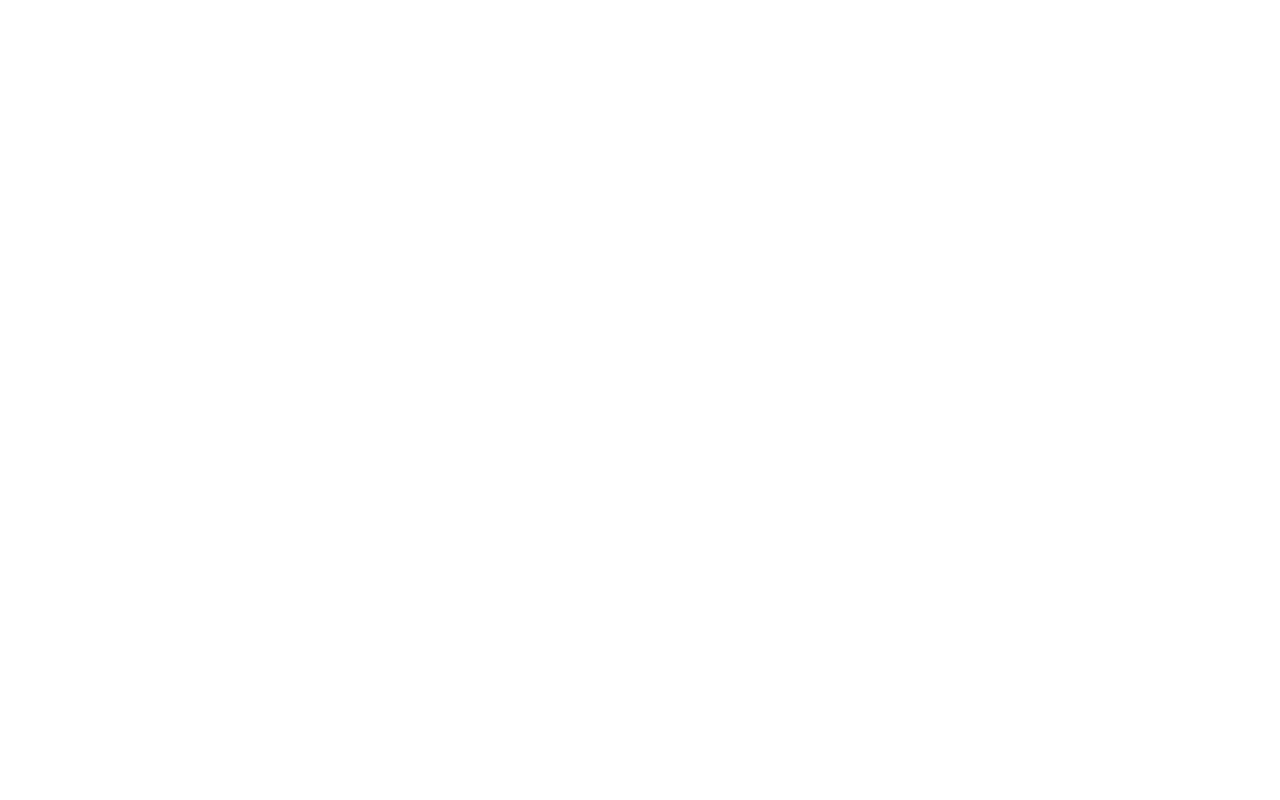
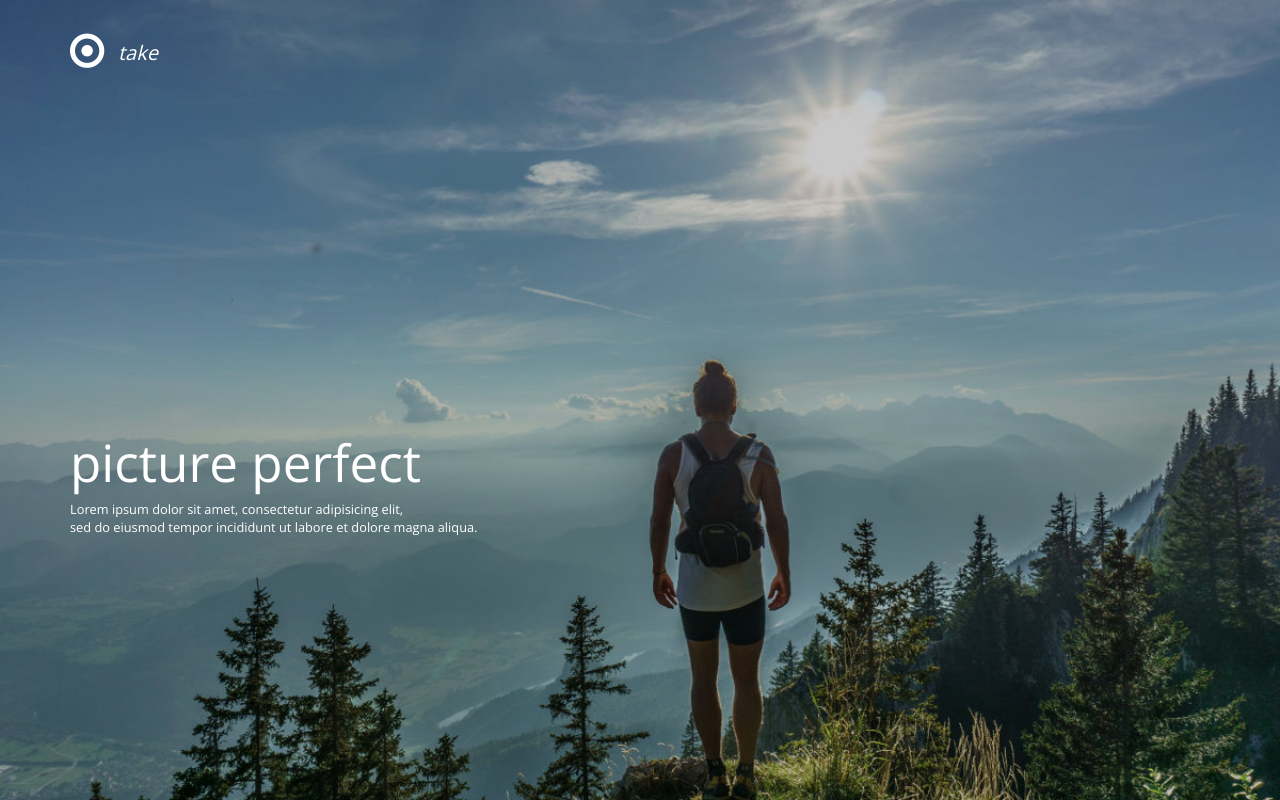
Before and after one commit to rajkumargootam/take, a plain HTML site: page index.html in a window 1280 px wide. Drawn offline with nearby package versions, Linux system fonts and the light colour scheme.

Commit message:
Added landing page

```diff
--- /dev/null
+++ b/css/app.css
@@ -0,0 +1,44 @@
+body{
+  font-family: 'Open Sans', sans-serif;
+}
+#land {
+  background: url("../images/land.jpg");
+  background-size: cover;
+  height: 100vh;
+  background-position: 50% 50%;
+  color: #FFF;
+  border: 1px solid transparent;
+  position: relative;
+}
+#land header {
+  margin-top: 3rem;
+}
+
+#land header i {
+  font-size: 4rem;
+  line-height: 4rem;
+}
+
+#land header span {
+  font-size: 2rem;
+  line-height: 4rem;
+  position: relative;
+  top: -0.5rem;
+  left: 1rem;
+  font-style: italic;
+}
+
+#land .welcome-msg {
+  position: absolute;
+  top:60%;
+  transform: translateY(-50%);
+}
+
+#land .welcome-msg h1 {
+  font-size: 4vw;
+  font-weight: 300;
+}
+
+#land .welcome-msg p {
+  font-size: 1vw;
+}
--- a/index.html
+++ b/index.html
@@ -3,8 +3,24 @@
   <head>
     <meta charset="utf-8">
     <title>Take</title>
+    <!-- Latest compiled and minified CSS -->
+    <link rel="stylesheet" href="https://maxcdn.bootstrapcdn.com/bootstrap/3.3.7/css/bootstrap.min.css" integrity="sha384-BVYiiSIFeK1dGmJRAkycuHAHRg32OmUcww7on3RYdg4Va+PmSTsz/K68vbdEjh4u" crossorigin="anonymous">
+    <link rel="stylesheet" href="css/app.css" media="screen" title="no title" charset="utf-8">
+    <link href="https://fonts.googleapis.com/css?family=Open+Sans" rel="stylesheet">
+    <link rel="stylesheet" href="https://maxcdn.bootstrapcdn.com/font-awesome/4.5.0/css/font-awesome.min.css">
   </head>
-  <body>
-
+  <body
+  <section id="land">
+    <div class="container">
+    <header>
+      <i class="fa fa-dot-circle-o"></i>
+      <span>take</span>
+    </header>
+    <div class="welcome-msg">
+    <h1>picture perfect</h1>
+    <p>Lorem ipsum dolor sit amet, consectetur adipisicing elit,<br>sed do eiusmod tempor incididunt ut labore et dolore magna aliqua.</p>
+    </div>
+    </div>
+  </section>
   </body>
 </html>
```
Also changed, not shown: images/land.jpg (added), mockup.jpg (added), 1 other file.
